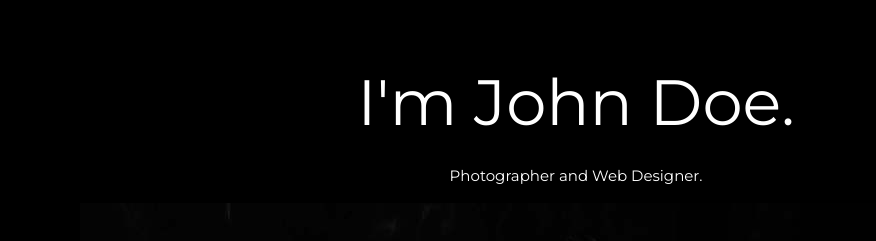
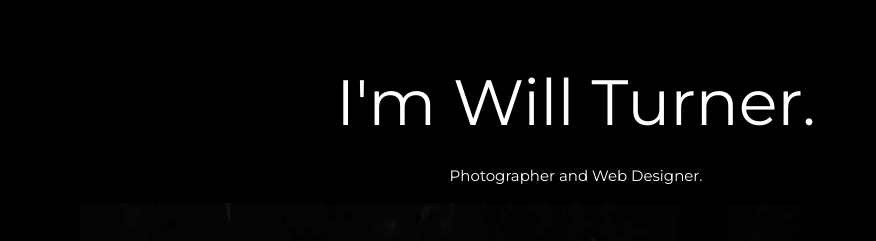
Before and after one commit to shashikarsiddharth/jhon-website, a plain HTML site: page index.html in a window 1280 px wide. Shown: the top 241 px of the page, 124-1000 px from the left. Drawn offline with nearby package versions, Linux system fonts and the light colour scheme.

Commit message:
changed person name

```diff
--- a/index.html
+++ b/index.html
@@ -78,7 +78,7 @@
     <div class="w3-padding-large" id="main">
         <!-- Header/Home -->
         <header class="w3-container w3-padding-32 w3-center w3-black" id="home">
-            <h1 class="w3-jumbo"><span class="w3-hide-small">I'm</span> John Doe.</h1>
+            <h1 class="w3-jumbo"><span class="w3-hide-small">I'm</span> Will Turner.</h1>
             <p>Photographer and Web Designer.</p>
             <img src="images/man_smoke.jpg" alt="boy" class="w3-image" width="992" height="1108">
         </header>
@@ -176,11 +176,11 @@
             <h3 class="w3-padding-24 w3-text-light-grey">My Reputation</h3>
             <img src="images/bandmember.jpg" alt="Avatar" class="w3-left w3-circle w3-margin-right" style="width:80px">
             <p><span class="w3-large w3-margin-right">Chris Fox.</span> CEO at Mighty Schools.</p>
-            <p>John Doe saved us from a web disaster.</p><br>
+            <p>Will Turner saved us from a web disaster.</p><br>
 
             <img src="images/avatar_g2.jpg" alt="Avatar" class="w3-left w3-circle w3-margin-right" style="width:80px">
             <p><span class="w3-large w3-margin-right">Rebecca Flex.</span> CEO at Company.</p>
-            <p>No one is better than John Doe.</p>
+            <p>No one is better than Will Turner.</p>
             <!-- End About Section -->
         </div>
 
```
